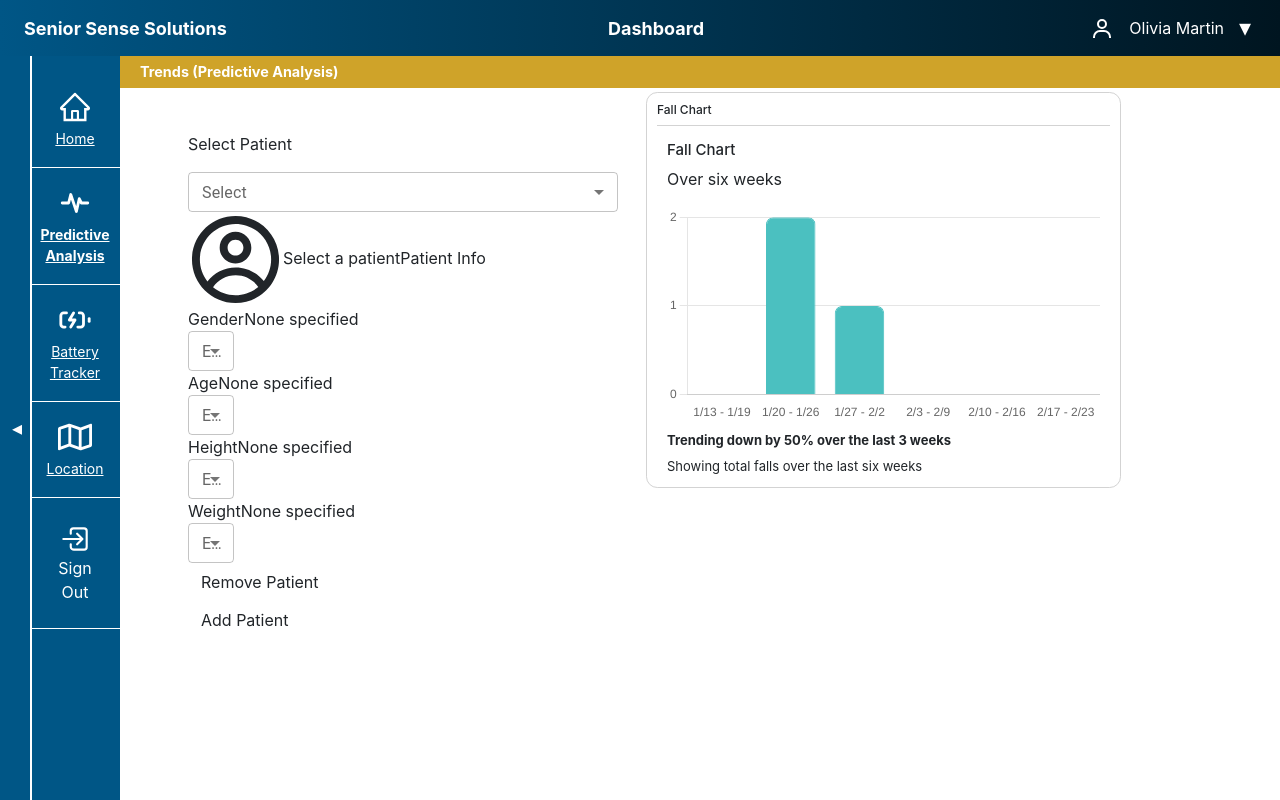
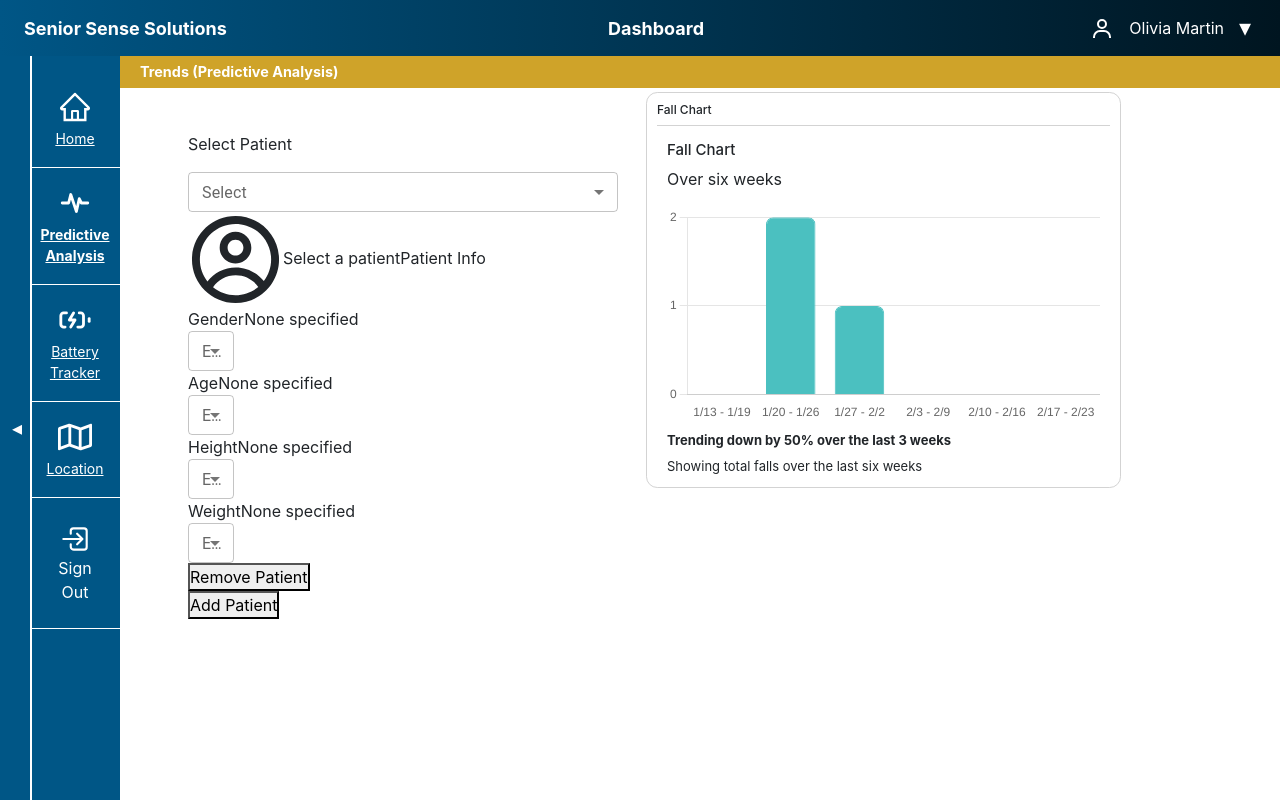
Before and after one commit to PurelyBlank/Senior-Sense-Solutions, a Next.js app in the folder project/web/: page /predictive-analysis in a window 1280 px wide. Built offline with nearby package versions, Linux system fonts and the light colour scheme; sample sign-in values are in the browser's storage.

Commit message:
button fixes

```diff
--- a/project/web/app/biometric-monitor/layout.css
+++ b/project/web/app/biometric-monitor/layout.css
@@ -9,6 +9,7 @@
     height: 100%;
     font-family: 'Inter', sans-serif;
     background-color: #FFFFFF;
+    overflow: hidden;
   }
 
   h1 {
@@ -223,6 +224,10 @@
     margin-top: 4.5rem;
     padding: 20px;
     transition: margin-left 0.3s ease;
+    width: 100%;
+    max-width: 100%;
+    box-sizing: border-box;
+    overflow-y: auto;
   }
 
   .flex {
@@ -384,6 +389,9 @@
     margin-top: 25px;
     padding-left: 100px;
     padding-right: 100px;
+    border-radius: 10px;
+    padding-top: 5px;
+    padding-bottom: 5px;
   }
 
   .remove-patient-button:hover {
@@ -404,6 +412,9 @@
     margin-top: 20px;
     padding-left: 100px;
     padding-right: 100px;
+    border-radius: 10px;
+    padding-top: 5px;
+    padding-bottom: 5px;
   }
 
   .add-patient-button:hover {
--- a/project/web/app/biometric-monitor/page.tsx
+++ b/project/web/app/biometric-monitor/page.tsx
@@ -207,13 +207,13 @@ export default function HomePage() {
               </div>
 
               {/* Remove Patient Button */}
-              <button type="button" className="btn remove-patient-button" onClick={handleRemovePatient}>Remove Patient</button>
+              <button type="button" className="remove-patient-button" onClick={handleRemovePatient}>Remove Patient</button>
 
               {/* Vertical Line Above Add Patient Button */}
               <div className="vertical-line"></div>
 
               {/* Add Patient Button */}
-              <button type="button" className="btn add-patient-button" onClick={handleAddPatient}>Add Patient</button>
+              <button type="button" className="add-patient-button" onClick={handleAddPatient}>Add Patient</button>
             </div>
           </div>
           ) : (
--- a/project/web/app/predictive-analysis/patientComponent.tsx
+++ b/project/web/app/predictive-analysis/patientComponent.tsx
@@ -172,12 +172,12 @@ export default function PatientInfo() {
 
 
               {/* Remove Patient Button */}
-              <button type="button" className="btn remove-patient-button">Remove Patient</button>
+              <button type="button" className="remove-patient-button">Remove Patient</button>
 
               {/* Vertical Line Above Add Patient Button */}
               <div className="vertical-line"></div>
               {/* Add Patient Button */}
-              <button type="button" className="btn add-patient-button">Add Patient</button>
+              <button type="button" className="add-patient-button">Add Patient</button>
             </div>
 
 
```
Also changed, not shown: 1 other file (tests, documents, lock files or other folders).
